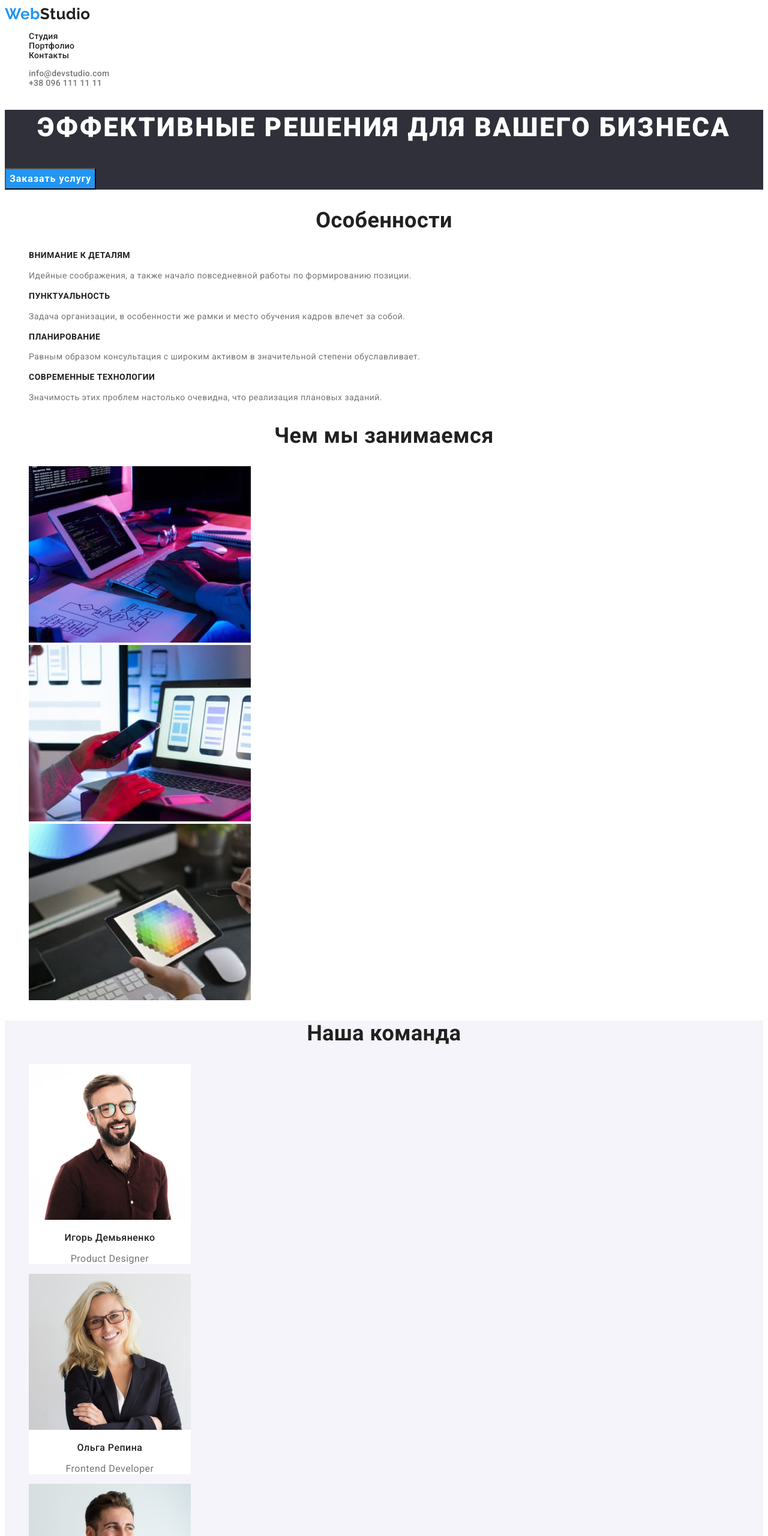
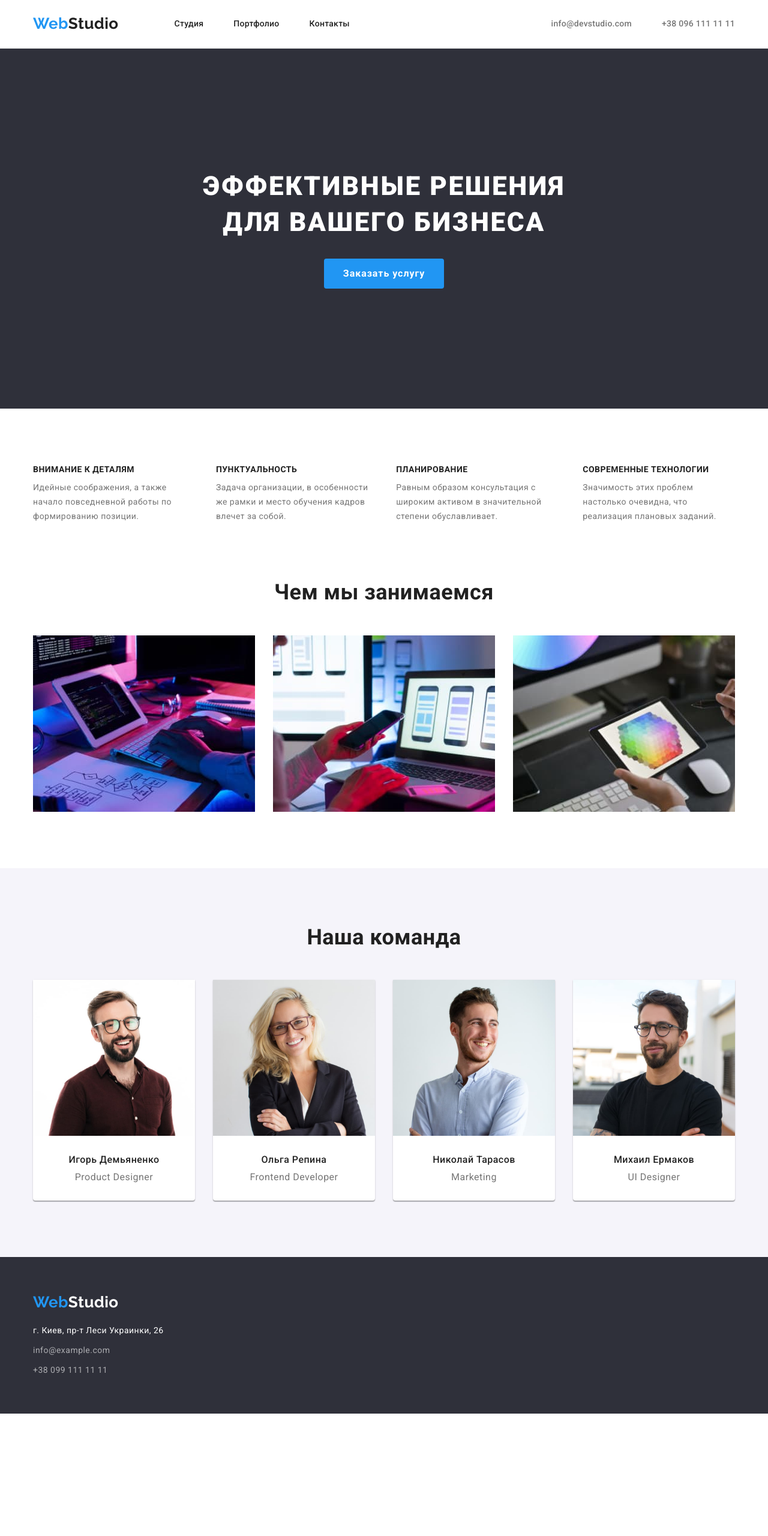
Before and after one commit to gigadimon/goit-markup-hw-02, a plain HTML site: page index.html in a window 1280 px wide. Shown: the top 2560 px of the page at 60% size. After the commit the page ends 2356 px from the top, so only its background shows below. Drawn offline with nearby package versions, Linux system fonts and the light colour scheme.

Commit message:
Задаёт финальные стили страницам Студия и Портфолио согласно макета 3го д/з

```diff
--- a/css/styles.css
+++ b/css/styles.css
@@ -15,6 +15,18 @@ body {
   letter-spacing: 0.03em;
 }
 
+h1,
+h2,
+h3,
+h4,
+h5,
+h6,
+p,
+ul {
+  margin: 0;
+  padding: 0;
+}
+
 .nav-links,
 .header-contacts,
 .peculiarities-list,
@@ -26,7 +38,51 @@ body {
   list-style-type: none;
 }
 
+.container {
+  margin-left: auto;
+  margin-right: auto;
+  width: 1200px;
+  padding-left: 15px;
+  padding-right: 15px;
+}
+
+.section {
+  padding-bottom: 94px;
+  padding-top: 94px;
+}
+
+.btn {
+  border: none;
+  padding: 6px 22px;
+  border-radius: 4px;
+}
+
+.img {
+  display: block;
+}
+
+.main-list-item:not(:last-child) {
+  margin-right: 30px;
+}
+
 /* шапка */
+
+.header {
+  border-bottom: 1px solid #ececec;
+}
+
+.nav-links,
+.header-contacts,
+.header .container,
+.nav {
+  display: flex;
+  align-items: center;
+}
+
+.contact-item:not(:last-child),
+.nav-item:not(:last-child) {
+  margin-right: 50px;
+}
 
 /* лого */
 
@@ -42,11 +98,15 @@ body {
   color: var(--brand-color);
 }
 
-header .logo {
+.header .logo {
   color: var(--main-text-color);
 }
 
 /* основная навигация */
+
+.nav-links {
+  margin-left: 93px;
+}
 
 .nav-links,
 .header-contacts {
@@ -57,6 +117,10 @@ header .logo {
 }
 
 .nav-link {
+  display: block;
+  padding-top: 32px;
+  padding-bottom: 32px;
+
   color: var(--main-text-color);
   text-decoration: none;
 }
@@ -67,6 +131,10 @@ header .logo {
 }
 
 /* контакты шапки */
+
+.header-contacts {
+  margin-left: auto;
+}
 
 .header-contact {
   color: var(--secondary-text-color);
@@ -90,6 +158,9 @@ header .logo {
 
 .hero {
   background-color: var(--brand-bcg-color);
+  padding-top: 200px;
+  padding-bottom: 200px;
+  text-align: center;
 }
 .hero-title {
   color: var(--main-bcg-color);
@@ -99,7 +170,11 @@ header .logo {
   text-transform: uppercase;
   text-align: center;
 }
-.hero-button {
+.hero-button.btn {
+  padding: 10px 32px;
+  margin-right: 0;
+  margin-top: 30px;
+
   background-color: var(--brand-color);
   color: var(--main-bcg-color);
   font-family: inherit;
@@ -110,12 +185,29 @@ header .logo {
   cursor: pointer;
 }
 
+.hero-button.btn:hover,
+.hero-button.btn:focus {
+  background-color: #188ce8;
+}
+
 .hero-title,
 .hero-button {
   letter-spacing: 0.06em;
 }
 
 /* особенности */
+
+.peculiarities.section {
+  padding-bottom: 0;
+}
+
+.peculiarities-list {
+  display: flex;
+}
+
+.peculiarities-list .main-list-item {
+  width: calc((100%-90px) / 4);
+}
 
 .peculiarity-name {
   font-size: 14px;
@@ -124,6 +216,8 @@ header .logo {
 }
 
 .peculiarity-text {
+  margin-top: 10px;
+
   color: var(--secondary-text-color);
   font-size: 14px;
   line-height: 1.71;
@@ -131,18 +225,35 @@ header .logo {
 
 /* чем мы занимаемся */
 
+.images-doings {
+  display: flex;
+  margin-top: 50px;
+}
+
 /* наша команда */
 
 .team {
   background-color: var(--secondary-bcg-color);
 }
 
+.team-members {
+  margin-top: 50px;
+  display: flex;
+}
+
 .team-member {
+  padding-bottom: 30px;
+  box-shadow: 0px 1px 3px rgba(0, 0, 0, 0.12), 0px 1px 1px rgba(0, 0, 0, 0.14),
+    0px 2px 1px rgba(0, 0, 0, 0.2);
+  border-radius: 0px 0px 4px 4px;
+
   background-color: var(--main-bcg-color);
   width: 270px;
 }
 
 .member-name {
+  margin-top: 30px;
+
   font-weight: 500;
   font-size: 16px;
   line-height: 1.19;
@@ -150,6 +261,8 @@ header .logo {
 }
 
 .member-specialization {
+  margin-top: 10px;
+
   color: var(--secondary-text-color);
   font-size: 16px;
   line-height: 1.19;
@@ -159,15 +272,25 @@ header .logo {
 /* подвал */
 
 .footer {
+  padding: 60px 0;
+
   background-color: var(--brand-bcg-color);
 }
 
-footer .logo {
+.footer .logo {
   color: var(--main-bcg-color);
+}
+
+.adress-list {
+  margin-top: 20px;
 }
 
 .adress-location {
   color: var(--main-bcg-color);
+}
+
+.footer .adress-contact-item {
+  margin-top: 9px;
 }
 
 .footer-contact {
@@ -191,7 +314,20 @@ footer .logo {
 
 /* фильтр */
 
-.projects-filter button {
+.projects-filter {
+  display: flex;
+  justify-content: center;
+}
+
+.filter-item {
+  margin-right: 8px;
+}
+
+.filter-item:last-child {
+  margin-right: 0px;
+}
+
+.projects-filter .btn {
   color: var(--main-text-color);
   background-color: var(--secondary-bcg-color);
   letter-spacing: 0.03em;
@@ -202,14 +338,34 @@ footer .logo {
   text-align: center;
 }
 
-.projects-filter button:hover,
-.projects-filter button:focus {
+.projects-filter .btn:hover,
+.projects-filter .btn:focus {
   background-color: var(--brand-color);
   color: var(--main-bcg-color);
   cursor: pointer;
 }
 
 /* примеры проектов */
+
+.projects {
+  display: flex;
+  flex-wrap: wrap;
+  margin-top: 50px;
+  margin-left: -30px;
+}
+
+.projects > .projects-item {
+  margin-left: 30px;
+  margin-top: 30px;
+}
+
+.projects-item-text {
+  padding: 20px 24px;
+
+  border-left: 1px solid #eeeeee;
+  border-right: 1px solid #eeeeee;
+  border-bottom: 1px solid #eeeeee;
+}
 
 .project-name {
   color: var(--main-text-color);
@@ -219,6 +375,8 @@ footer .logo {
 }
 
 .project-type {
+  margin-top: 4px;
+
   color: var(--secondary-text-color);
   font-size: 16px;
   line-height: 1.88;
--- a/index.html
+++ b/index.html
@@ -5,140 +5,164 @@
     <meta http-equiv="X-UA-Compatible" content="IE=edge" />
     <meta name="viewport" content="width=device-width, initial-scale=1.0" />
     <title>WebStudio</title>
+    <link rel="preconnect" href="https://fonts.googleapis.com" />
+    <link rel="preconnect" href="https://fonts.gstatic.com" crossorigin />
     <link
       href="https://fonts.googleapis.com/css2?family=Raleway:wght@700&family=Roboto:wght@400;500;700;900&display=swap"
       rel="stylesheet"
+    />
+    <link
+      rel="stylesheet"
+      href="https://cdnjs.cloudflare.com/ajax/libs/modern-normalize/1.1.0/modern-normalize.min.css"
     />
     <link rel="stylesheet" href="./css/styles.css" />
   </head>
   <body>
     <!-- Шапка -->
-    <header>
+    <header class="header">
+      <div class="container">
         <nav class="nav">
           <a href="./index.html" class="logo"><span class="accent">Web</span>Studio</a>
           <ul class="nav-links">
-          <li><a href="./index.html" class="nav-link">Студия</a></li>
-          <li><a href="./portfolio.html" class="nav-link">Портфолио</a></li>
-          <li><a href="" class="nav-link">Контакты</a></li>
+            <li class="nav-item"><a href="./index.html" class="nav-link">Студия</a></li>
+            <li class="nav-item"><a href="./portfolio.html" class="nav-link">Портфолио</a></li>
+            <li class="nav-item"><a href="" class="nav-link">Контакты</a></li>
           </ul>
         </nav>
         <ul class="header-contacts">
-        <li><a href="mailto:info@devstudio.com" class="header-contact">info@devstudio.com</a></li>
-        <li><a href="tel:+380961111111" class="header-contact">+38 096 111 11 11</a></li>
+          <li class="contact-item">
+            <a href="mailto:info@devstudio.com" class="header-contact">info@devstudio.com</a>
+          </li>
+          <li class="contact-item">
+            <a href="tel:+380961111111" class="header-contact">+38 096 111 11 11</a>
+          </li>
         </ul>
+      </div>
     </header>
     <!-- Основная часть -->
     <main>
       <!-- "Герой" -->
-      <section class="hero">
-        <h1 class="hero-title">Эффективные решения для вашего бизнеса</h1>
-        <button type="button" class="hero-button">Заказать услугу</button>
+      <section class="hero section">
+        <h1 class="hero-title">Эффективные решения<br />для вашего бизнеса</h1>
+        <button type="button" class="hero-button btn">Заказать услугу</button>
       </section>
       <!-- Особенности компании -->
-      <section class="peculiarities">
-        <h2 class="section-title">Особенности</h2>
-        <!-- заголовок секции я сделаю невидимым, применяю тк он здесь явно есть и для асистивных технологий и поиска будет плюсом(возможно) -->
+      <section class="peculiarities section">
+        <div class="container">
+          <h2 class="section-title" style="display: none">Особенности</h2>
+          <!-- сделал заголовок невидимым пока что таким образом, чтобы не мешал -->
           <ul class="peculiarities-list">
-          <li>
+            <li class="main-list-item">
               <h3 class="peculiarity-name">Внимание к деталям</h3>
               <p class="peculiarity-text">
                 Идейные соображения, а также начало повседневной работы по формированию позиции.
               </p>
             </li>
-          <li>
+            <li class="main-list-item">
               <h3 class="peculiarity-name">Пунктуальность</h3>
               <p class="peculiarity-text">
                 Задача организации, в особенности же рамки и место обучения кадров влечет за собой.
               </p>
             </li>
-          <li>
+            <li class="main-list-item">
               <h3 class="peculiarity-name">Планирование</h3>
               <p class="peculiarity-text">
                 Равным образом консультация с широким активом в значительной степени обуславливает.
               </p>
             </li>
-          <li>
+            <li class="main-list-item">
               <h3 class="peculiarity-name">Современные технологии</h3>
               <p class="peculiarity-text">
                 Значимость этих проблем настолько очевидна, что реализация плановых заданий.
               </p>
             </li>
           </ul>
+        </div>
       </section>
       <!-- Чем мы занимаемся -->
-      <section class="company-doings">
+      <section class="company-doings section">
+        <div class="container">
           <h2 class="section-title">Чем мы занимаемся</h2>
           <ul class="images-doings">
-          <li>
+            <li class="main-list-item">
               <img
                 src="./images/coding-image.jpg"
                 alt="Написание кода"
                 width="370"
-              class="doings image"
+                class="doings-image img"
               />
             </li>
-          <li>
+            <li class="main-list-item">
               <img
                 src="./images/development-image.jpg"
                 alt="Веб разработка"
                 width="370"
-              class="doings image"
+                class="doings-image img"
               />
             </li>
-          <li>
-            <img src="./images/design-image.jpg" alt="Дизайн" width="370" class="doings image" />
+            <li class="main-list-item">
+              <img
+                src="./images/design-image.jpg"
+                alt="Дизайн"
+                width="370"
+                class="doings-image img"
+              />
             </li>
           </ul>
+        </div>
       </section>
       <!-- Наша команда -->
-      <section class="team">
+      <section class="team section">
+        <div class="container">
           <h2 class="section-title">Наша команда</h2>
           <ul class="team-members">
-          <li class="team-member">
+            <li class="team-member main-list-item">
               <img
                 src="./images/product-designer-avatar.jpg"
                 alt="Продукт дизайнер"
                 width="270"
-              class="member-foto"
+                class="member-foto img"
               />
               <h3 class="member-name">Игорь Демьяненко</h3>
               <p class="member-specialization">Product Designer</p>
             </li>
-          <li class="team-member">
+            <li class="team-member main-list-item">
               <img
                 src="./images/frontend-developer-avarat.jpg"
                 alt="Фронтент разработчик"
                 width="270"
-              class="member-foto"
+                class="member-foto img"
               />
               <h3 class="member-name">Ольга Репина</h3>
               <p class="member-specialization">Frontend Developer</p>
             </li>
-          <li class="team-member">
+            <li class="team-member main-list-item">
               <img
                 src="./images/marketing-manager-avatar.jpg"
                 alt="Маркетинг менеджер"
                 width="270"
-              class="member-foto"
+                class="member-foto img"
               />
               <h3 class="member-name">Николай Тарасов</h3>
               <p class="member-specialization">Marketing</p>
             </li>
-          <li class="team-member">
+            <li class="team-member main-list-item">
               <img
                 src="./images/ui-designer-avatar.jpg"
                 alt="Дизайнер интерфейсов"
                 width="270"
-              class="member-foto"
+                class="member-foto img"
               />
               <h3 class="member-name">Михаил Ермаков</h3>
               <p class="member-specialization">UI Designer</p>
             </li>
           </ul>
+        </div>
       </section>
     </main>
     <!-- Подвал -->
     <footer class="footer">
+      <div class="container">
         <a href="./index.html" class="logo"><span class="accent">Web</span>Studio</a>
         <address>
           <ul class="adress-list">
@@ -150,10 +174,15 @@
                 г. Киев, пр-т Леси Украинки, 26
               </a>
             </li>
-          <li><a href="mailto:info@example.com" class="footer-contact">info@example.com</a></li>
-          <li><a href="tel:+380991111111" class="footer-contact">+38 099 111 11 11</a></li>
+            <li class="adress-contact-item">
+              <a href="mailto:info@example.com" class="footer-contact">info@example.com</a>
+            </li>
+            <li class="adress-contact-item">
+              <a href="tel:+380991111111" class="footer-contact">+38 099 111 11 11</a>
+            </li>
           </ul>
         </address>
+      </div>
     </footer>
   </body>
 </html>
```
Also changed, not shown: portfolio.html (+78 -33 lines). Lines whose indentation alone changed are shown as unchanged.
